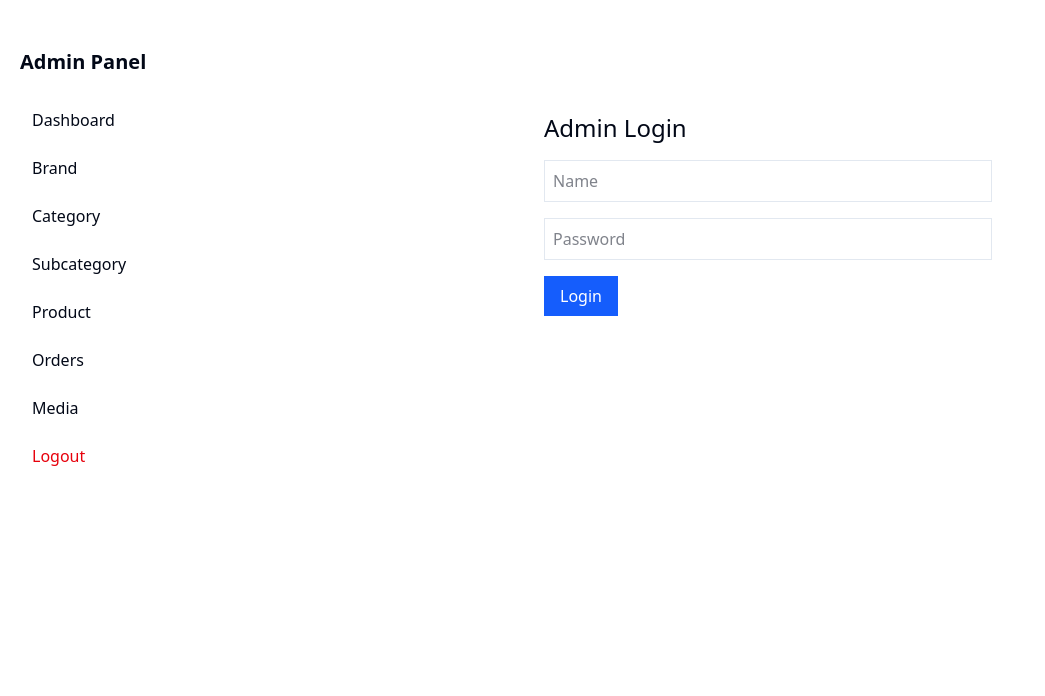
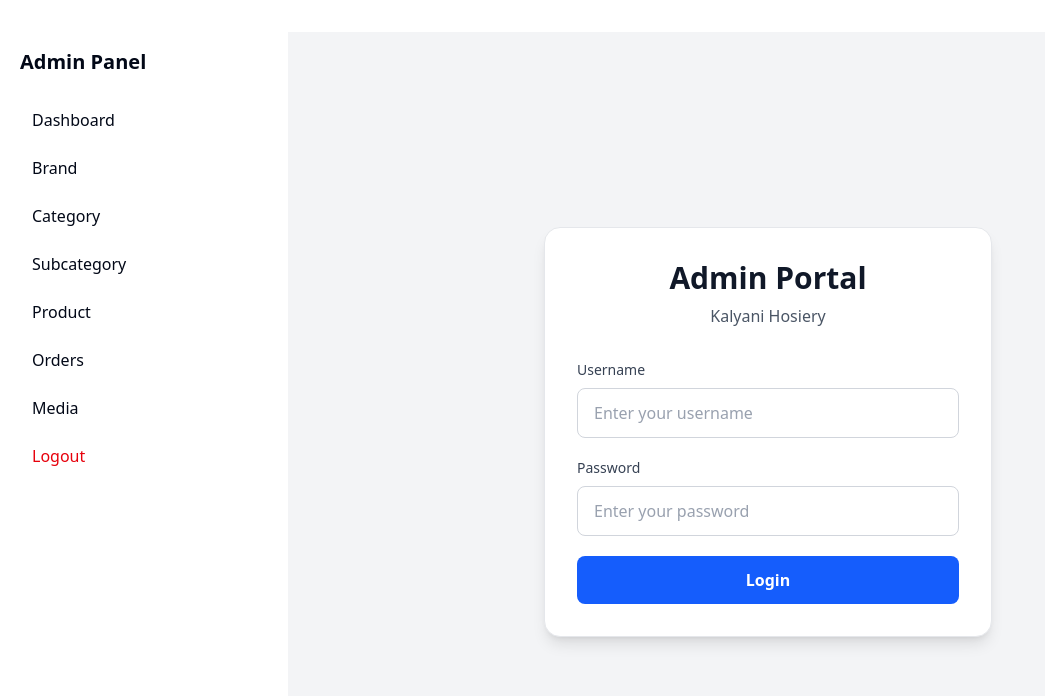
Before and after one commit to sejpalvatsal456/admin-kalyani-hosiery, a Next.js app: page /login in a window 1280 px wide. Shown: the top 696 px of the page, without its empty margins (0-1045 px from the left). Built offline with nearby package versions, Linux system fonts and the light colour scheme.

Commit message:
Updated Login UI

```diff
--- a/app/login/page.tsx
+++ b/app/login/page.tsx
@@ -6,6 +6,8 @@
   const [username, setUsername] = useState("");
   const [password, setPassword] = useState("");
   const [err, setErr] = useState("");
+
+  const [loading, setLoading] = useState(false);
 
   const handleSubmit = async (e: React.FormEvent) => {
     e.preventDefault();
@@ -29,25 +31,58 @@
   };
 
   return (
-    <div className="max-w-md mx-auto mt-20">
-      <h1 className="text-2xl mb-4">Admin Login</h1>
-      <form onSubmit={handleSubmit} className="space-y-4">
+    <div className="min-h-screen bg-gray-100 flex items-center justify-center p-4">
+      <div className="w-full max-w-md">
+        <div className="bg-white rounded-2xl shadow-lg p-8 border border-gray-200">
+          <div className="text-center mb-8">
+            <h1 className="text-3xl font-bold text-gray-900 mb-2">Admin Portal</h1>
+            <p className="text-gray-600">Kalyani Hosiery</p>
+          </div>
+
+          <form onSubmit={handleSubmit} className="space-y-5">
+            <div>
+              <label className="block text-sm font-medium text-gray-700 mb-2">
+                Username
+              </label>
               <input
                 value={username}
                 onChange={(e) => setUsername(e.target.value)}
-          placeholder="Name"
-          className="w-full p-2 border"
+                placeholder="Enter your username"
+                className="w-full px-4 py-3 bg-white border border-gray-300 rounded-lg text-gray-900 placeholder-gray-400 focus:outline-none focus:border-blue-500 focus:ring-2 focus:ring-blue-500/20 transition"
+                required
               />
+            </div>
+
+            <div>
+              <label className="block text-sm font-medium text-gray-700 mb-2">
+                Password
+              </label>
               <input
                 value={password}
                 onChange={(e) => setPassword(e.target.value)}
                 type="password"
-          placeholder="Password"
-          className="w-full p-2 border"
+                placeholder="Enter your password"
+                className="w-full px-4 py-3 bg-white border border-gray-300 rounded-lg text-gray-900 placeholder-gray-400 focus:outline-none focus:border-blue-500 focus:ring-2 focus:ring-blue-500/20 transition"
+                required
               />
-        {err && <div className="text-red-600">{err}</div>}
-        <button className="px-4 py-2 bg-blue-600 text-white">Login</button>
+            </div>
+
+            {err && (
+              <div className="p-4 bg-red-50 border border-red-200 rounded-lg">
+                <p className="text-red-600 text-sm">{err}</p>
+              </div>
+            )}
+
+            <button
+              type="submit"
+              disabled={loading}
+              className="w-full py-3 bg-blue-600 hover:bg-blue-700 text-white font-semibold rounded-lg transition duration-200 disabled:opacity-50 disabled:cursor-not-allowed"
+            >
+              {loading ? "Logging in..." : "Login"}
+            </button>
           </form>
+        </div>
+      </div>
     </div>
   );
 }
```
Lines whose indentation alone changed are shown as unchanged.
